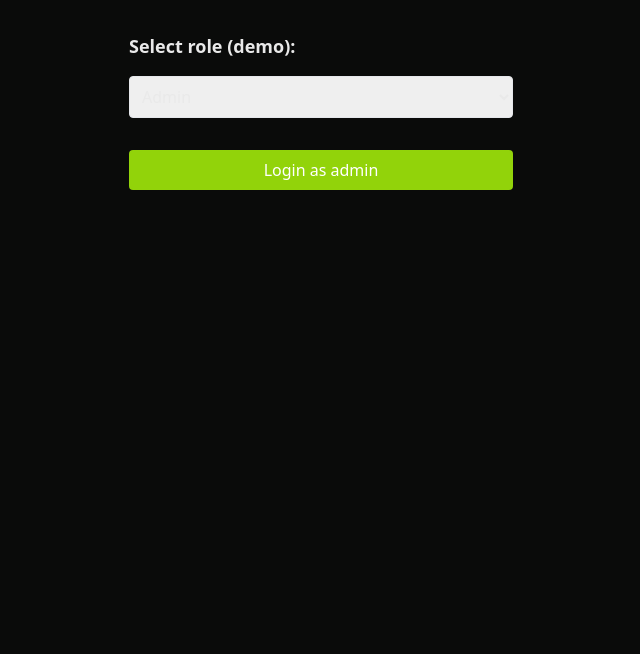
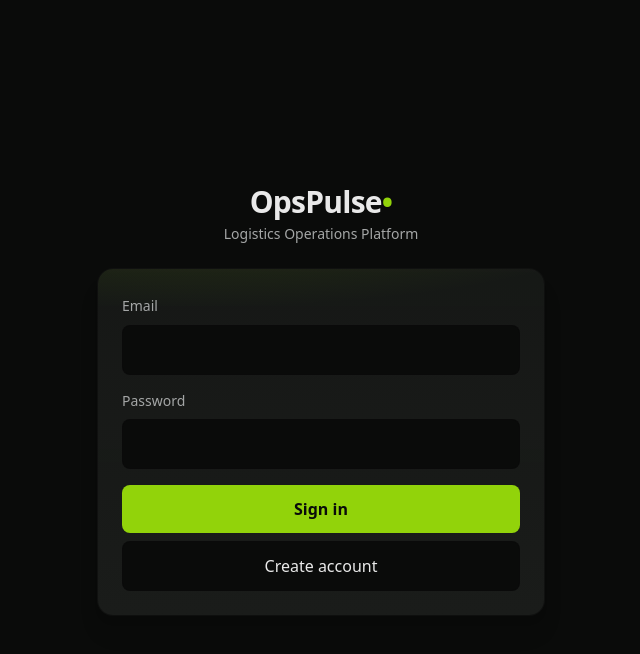
Before and after one commit to HermonaDev/OpsPulse, a React app in the folder frontend/: page / in a window 1280 px wide. Shown: the top 654 px of the page, without its empty margins (319-959 px from the left). Built offline with nearby package versions, Linux system fonts and the light colour scheme; the HTML template or start-up script is replaced by a standard one.

Commit message:
Update Login Page

```diff
--- a/frontend/src/pages/LoginPage.jsx
+++ b/frontend/src/pages/LoginPage.jsx
@@ -1,31 +1,61 @@
 import {useAuth } from "../context/AuthContext";
 import { useState } from "react";
 import { useNavigate } from "react-router-dom";
+import { loginRequest, decodeJwtPayload } from "../services/auth";
 
 export default function LoginPage() {
   const { login } = useAuth();
   const navigate = useNavigate();
-    const [role, setRole] = useState("admin");
+    const [email, setEmail] = useState("");
+    const [password, setPassword] = useState("");
+    const [error, setError] = useState("");
 
-    function handleLogin(e) {
+    async function handleLogin(e) {
         e.preventDefault();
-        login({ token: "demo-token", role });
-        if (role === "admin") navigate("/dashboard/admin");
-        else if (role === "owner") navigate("/dashboard/owner");
-        else if (role === "agent") navigate("/dashboard/agent");
+        setError("");
+        try {
+          const { access_token } = await loginRequest({ email, password });
+          const payload = decodeJwtPayload(access_token);
+          const role = payload?.role || "owner";
+          login({ token: access_token, role });
+          if (role === "admin") navigate("/dashboard/admin");
+          else if (role === "owner") navigate("/dashboard/owner");
+          else if (role === "agent") navigate("/dashboard/agent");
+          else navigate("/dashboard/owner");
+        } catch (err) {
+          setError("Invalid credentials or server unreachable");
+        }
     }
 
 return (
-    <div className="p-8 flex flex-col gap-4 max-w-md mx-auto">
-      <label className="text-lg font-bold">Select role (demo):</label>
-      <select value={role} onChange={e => setRole(e.target.value)} className="mb-4 p-2 border rounded">
-        <option value="admin">Admin</option>
-        <option value="owner">Owner</option>
-        <option value="agent">Agent</option>
-      </select>
-      <button className="py-2 px-4 bg-accent text-white rounded" onClick={handleLogin}>
-        Login as {role}
-      </button>
+    <div className="min-h-screen bg-bg-primary flex items-center justify-center px-4">
+      <div className="w-full max-w-md">
+        <div className="mb-6 text-center">
+          <div className="text-3xl font-extrabold tracking-tight text-text-primary">
+            OpsPulse<span className="text-accent">•</span>
+          </div>
+          <div className="text-sm text-text-secondary mt-1">Logistics Operations Platform</div>
+        </div>
+
+        <form onSubmit={handleLogin} className="relative rounded-2xl p-6 bg-gradient-to-b from-bg-secondary/80 to-bg-secondary border border-bg-primary/60 shadow-xl overflow-hidden">
+          <div className="absolute inset-0 pointer-events-none" style={{
+            background: "radial-gradient(800px 180px at 20% -20%, rgba(146,211,10,0.16), transparent 60%)"
+          }} />
+          <div className="relative">
+            <label className="text-sm text-text-secondary">Email</label>
+            <input type="email" value={email} onChange={e => setEmail(e.target.value)} required className="mt-2 w-full p-3 rounded-lg bg-bg-primary border border-bg-primary/60 text-text-primary" />
+            <label className="text-sm text-text-secondary mt-4 block">Password</label>
+            <input type="password" value={password} onChange={e => setPassword(e.target.value)} required className="mt-2 w-full p-3 rounded-lg bg-bg-primary border border-bg-primary/60 text-text-primary" />
+            {error && <div className="mt-3 text-xs text-red-400">{error}</div>}
+            <button type="submit" className="mt-4 w-full py-3 rounded-lg bg-accent hover:bg-accent-hover text-bg-primary font-semibold transition">
+              Sign in
+            </button>
+            <button type="button" onClick={()=>navigate('/signup')} className="mt-2 w-full py-3 rounded-lg bg-bg-primary text-text-primary border border-bg-primary/60">
+              Create account
+            </button>
+          </div>
+        </form>
+      </div>
     </div>
   );
 }
```
